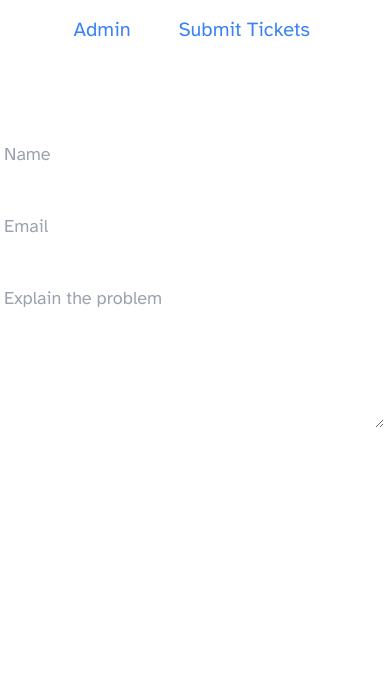
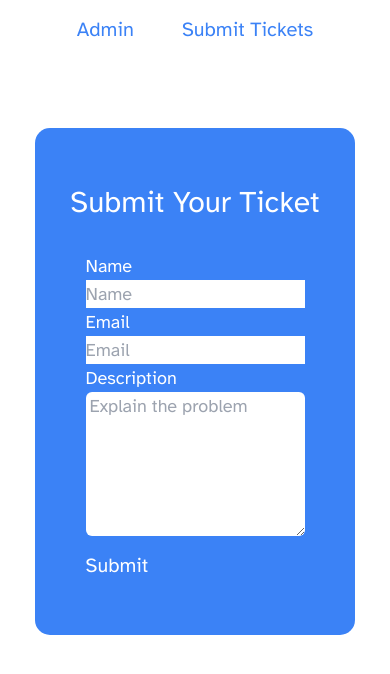
Before and after one commit to ay7991/help-desk, a Next.js app in the folder help-desk/: page / in a window 390 px wide. Shown: the top 674 px of the page. Built offline with nearby package versions, Linux system fonts and the light colour scheme; a web font is replaced by a local one.

Commit message:
add additional styling

```diff
--- a/help-desk/src/app/globals.css
+++ b/help-desk/src/app/globals.css
@@ -5,9 +5,7 @@
 @tailwind utilities;
 
 :root {
-  --background-color: white;
   --font: "Atkinson Hyperlegible";
-  --font-color: white;
 }
 
 @layer base {
@@ -28,53 +26,154 @@
 }
 
 /* Ticket Form */
-#divTicketForm {
+.formSection {
   display: flex;
   flex-direction: column;
   justify-content: center;
   align-items: center;
-  border-radius: 0.75rem;
-  border-width: 2px;
-  border-style: solid;
-  width: 33.333333%;
+  height: 80%;
+  width: 100%;
+}
+
+.formDiv {
+  display: flex;
+  flex-direction: column;
+  justify-content: center;
+  align-items: center;
+  border-radius: 15px;
+  width: 35%;
   height: 75%;
   background-color: #3B82F6;
 }
 
-#ticketForm {
+.formMain {
   display: flex;
   flex-direction: column;
-  width: 24rem;
+  width: 75%;
+  border: 2px black solid;
 }
 
-.ticketInput {
+.input {
   padding-left: 0.25rem;
   margin-bottom: 1rem;
   border-radius: 0.375rem;
   border-style: solid;
+  height: 35px;
+  color: black;
+}
+
+/* Tickets Panel */
+#tableContainer {
+  table-layout: fixed;
+  display: flex;
+  margin-top: 2.5rem;
+  flex-direction: column;
+}
+
+#panelTitle {
+  display: flex;
+  margin-top: 2.5rem;
+  justify-content: center;
+  font-size: 1.875rem;
+  line-height: 2.25rem;
+  color: #3B82F6;
+}
+
+#ticketPanel {
+  width: 100vw;
+}
+
+/* Response Page */
+#responsePage {
+  height: 100vh;
+  display: flex;
+  align-items: center;
+  justify-content: center;
+}
+
+#responseForm {
+  display: flex;
+  flex-direction: column;
+  width: 40%;
+  height: 45%;
+  background-color: #3B82F6;
+  border-radius: 15px;
+}
+
+#buttonDiv {
+  display: flex;
+  justify-content: flex-end;
+  padding: 5px;
+}
+
+#responseFormMain {
+  margin-top: 3%;
+  width: 80%;
+}
+
+#ticketDetails {
+  display: flex;
+  flex-direction: column;
+  margin-left: 10%;
+  color: white;
+  margin-top: 15px;
+}
+
+#responseFormDiv {
+  display: flex;
+  align-items: center;
+  justify-content: center;
+  color: white;
+}
+
+#formComponent {
+  display: flex;
+  flex-direction: column;
+  justify-content: center;
 }
 
 /* Mobile Specs */
-@media screen and (max-width: 842px) {
-  #divTicketForm {
-    width: 50%;
-    height: 90%;
+@media screen and (min-width: 320px) and (max-width: 850px) {
+  #navbar {
+    display: flex;
+    flex-direction: row;
+    justify-content: center;
+    padding-right: 0px;
+  }
+
+  .formDiv {
+    width: 320px;
+  }
+
+  .form {
+    width: 80%;
   }
 }
 
-@media screen and (min-width: 912px) and (max-width: 1250px) {
-  #divTicketForm {
-    width: 40%;
-    height: 80%;
+@media screen and (min-width: 320px) and (max-width: 940px) {
+  #responseForm {
+    width: 320px;
   }
 
-  #ticketForm {
+  #tableContainer {
+    align-items: flex-start;
+  }
+}
+
+@media screen and (max-width: 1361px) {
+  #responseFrom {
+    display: flex;
+  }
+
+  #tableContainer {
+    align-items: flex-start;
+  }
+}
+
+@media screen and (min-width: 1361px) {
+  #formComponent {
     display: flex;
     flex-direction: column;
-    align-items: center;
   }
 
-  #ticketForm * {
-    width: 90%;
-  }
 }
```
